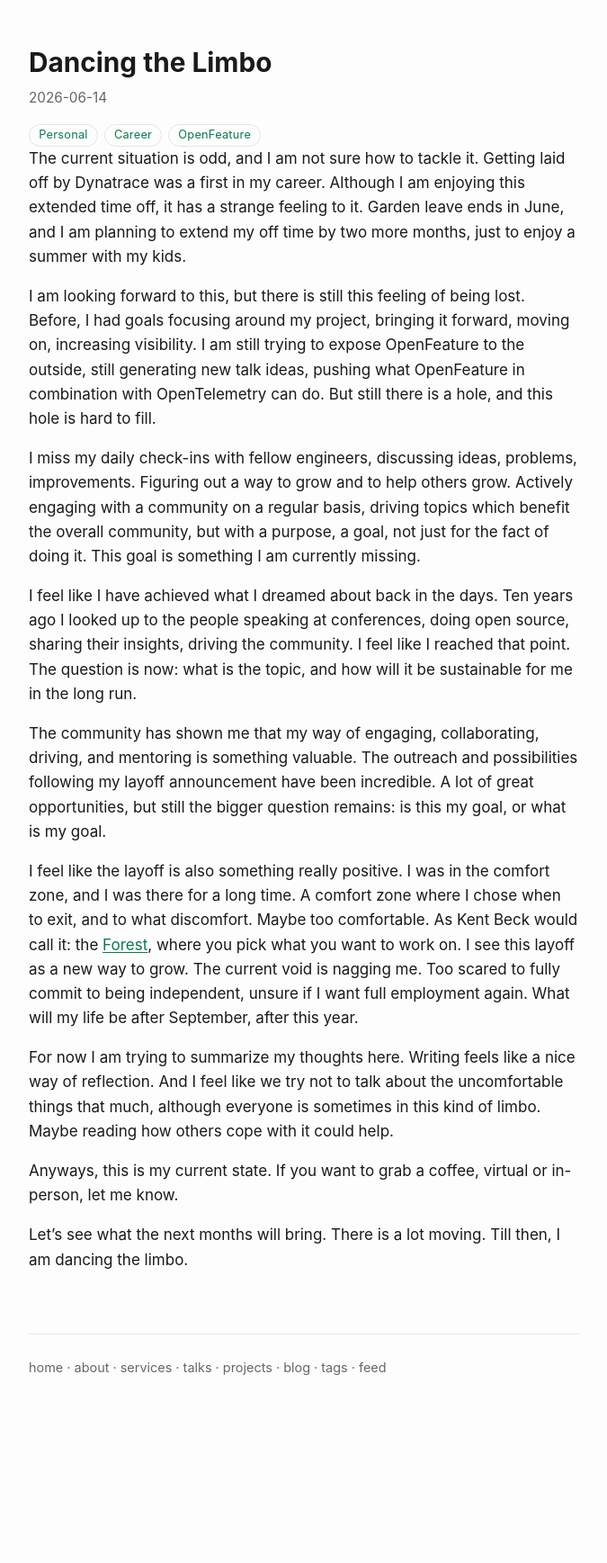
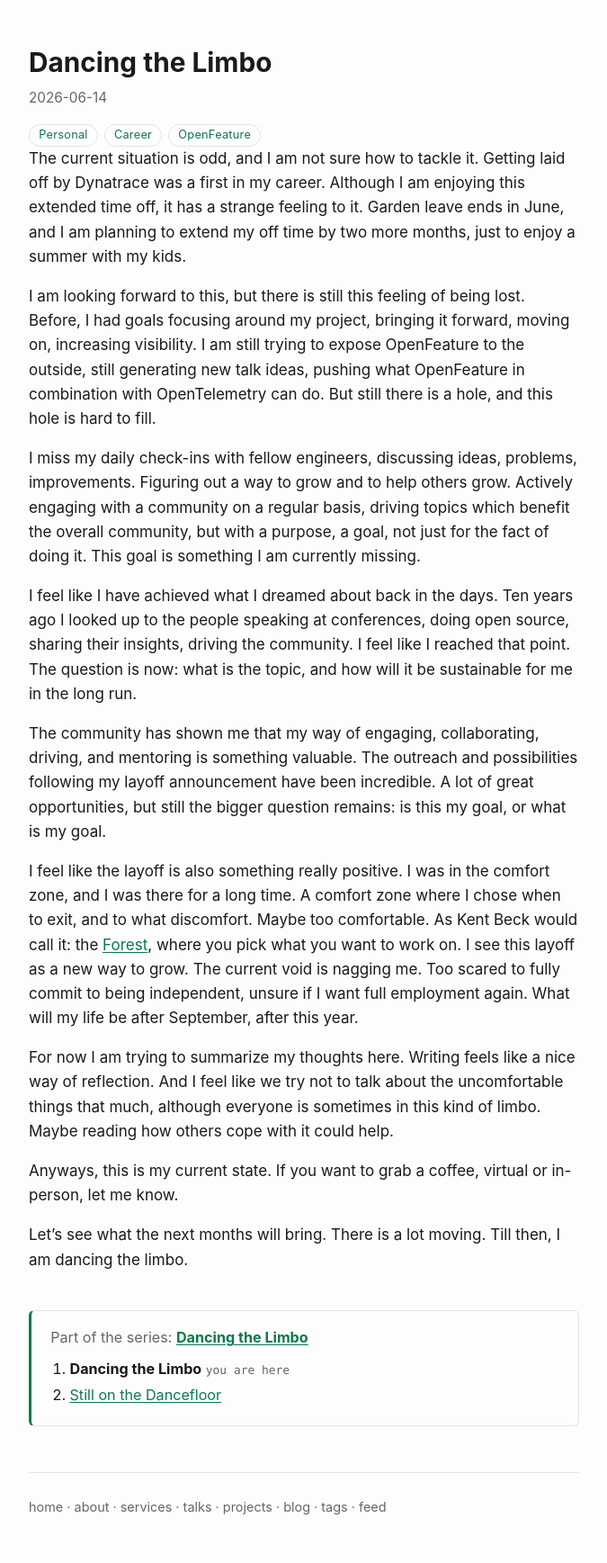
Before and after one commit to aepfli/aepfli.github.io, a Jekyll site: the page built from _posts/2026-06-14-Dancing-the-limbo.md, in a window 1280 px wide. Shown: the whole page at 90% size, without its empty margins (302-977 px from the left). Built offline with Jekyll 4.4.1, drawn with Linux system fonts in a browser that asks for light colours; comment, search, counter and statistics services are not loaded; before the commit the page ends 1582 px from its top, so only the background shows below that; part of the change alters nothing that is shown.

Commit message:
Add 'Still on the Dancefloor' and group it with 'Dancing the Limbo' as a series
Create the Dancing the Limbo series: add the series field to both posts and a
/series/dancing-the-limbo/ index page. The series nav renders automatically now
that the series has two parts.

Co-Authored-By: Claude Opus 4.8 (1M context) <noreply@anthropic.com>

```diff
--- a/_posts/2026-06-14-Dancing-the-limbo.md
+++ b/_posts/2026-06-14-Dancing-the-limbo.md
@@ -7,6 +7,7 @@ tags:
 - OpenFeature
 author:
 - Simon Schrottner
+series: "Dancing the Limbo"
 excerpt_separator: <!--more-->
 date: 2026-06-14 09:00:00 +0200
 ---
--- /dev/null
+++ b/_posts/2026-07-05-Still-on-the-Dancefloor.md
@@ -0,0 +1,51 @@
+---
+layout: post
+title: "Still on the Dancefloor"
+tags:
+- Personal
+- Career
+- OpenFeature
+author:
+- Simon Schrottner
+series: "Dancing the Limbo"
+excerpt_separator: <!--more-->
+date: 2026-07-05 09:00:00 +0200
+---
+
+My previous role was something special. Although I had been wearing three hats, I never felt stressed, overworked, or dragging my team down.
+
+I was a software engineer, a team captain, and a tech evangelist on top.
+
+<!--more-->
+
+The role of a software engineer normally would not need a lot of explanation. But our team was small and crucial. We were developing the centralized feature flagging solution for a big company with a small team.
+
+Our focus was delivering not just good software, but being seen as a service-oriented team that wants to help others succeed by using our tools. I still feel like I have been successful in that matter.
+
+The team captain was a role I loved, but I also feel like part of this is a responsibility of each senior developer. Helping your team members grow, find purpose, and develop individually and as a team is, for me, the definition of seniority.
+
+Additionally, it was an interface to the outside — to check on team health, find friction, and handle the bureaucratic efforts. Defining goals for us, trying to reach those, and pushing for greatness in a sense that people see us as a good example. This was great.
+
+Lastly, the tech evangelist. An add-on role which allowed me to share the foundation of our internal tooling with the world. Fostering community and engaging with other developers to help OpenFeature succeed, and to present my employer the way I thought they deserved to be seen.
+
+The hard part is finding something like this again. I love to solve puzzles. Not necessarily engineering-wise, also team-dynamics-related. AI is a good example of that. It has such a big impact on implementation but also on team dynamics.
+
+Developer advocacy sounds like one part of this, but I need to find my anchor point. Especially with outside and inside validation. Am I reaching in the right direction? Am I doing the right thing?
+
+A lot of questions, and still dancing the Limbo.
+
+Luckily I had the chance to explore a lot of things recently.
+
+Being independent and doing feature flagging workshops and introductions.
+
+Mentoring people at the start of their career and further advanced ones. Additionally, exploring options within leadership roles.
+
+Supporting OpenFeature and driving things forward.
+
+By now I am even a fractional developer advocate for Flagsmith.
+
+I started to formulate my ideas about how AI still needs a team for direction and understanding.
+
+But still, nothing crystallizes in a way that I can say. Only this and not the others.
+
+Still dancing.
--- /dev/null
+++ b/series-dancing-the-limbo.md
@@ -0,0 +1,23 @@
+---
+layout: default
+title: "Dancing the Limbo"
+permalink: /series/dancing-the-limbo/
+---
+
+# Dancing the Limbo
+
+An open, ongoing reflection on the in-between.
+
+Getting laid off ended a role I loved and started a stretch with no fixed answer to what comes next.
+These posts are written from inside that uncertainty — thinking out loud about purpose, roles, and what's worth committing to, while I'm still figuring it out.
+
+Not conclusions. Notes from the dancefloor.
+
+{% assign parts = site.posts | where: "series", "Dancing the Limbo" | sort: "date" %}
+<ul class="links">
+{% for part in parts %}
+  <li>
+    <a href="{{ part.url | relative_url }}">{{ part.title }} <span class="handle">{{ part.date | date: "%Y-%m-%d" }}</span></a>
+  </li>
+{% endfor %}
+</ul>
```
Also changed, not shown: 1 other file.
